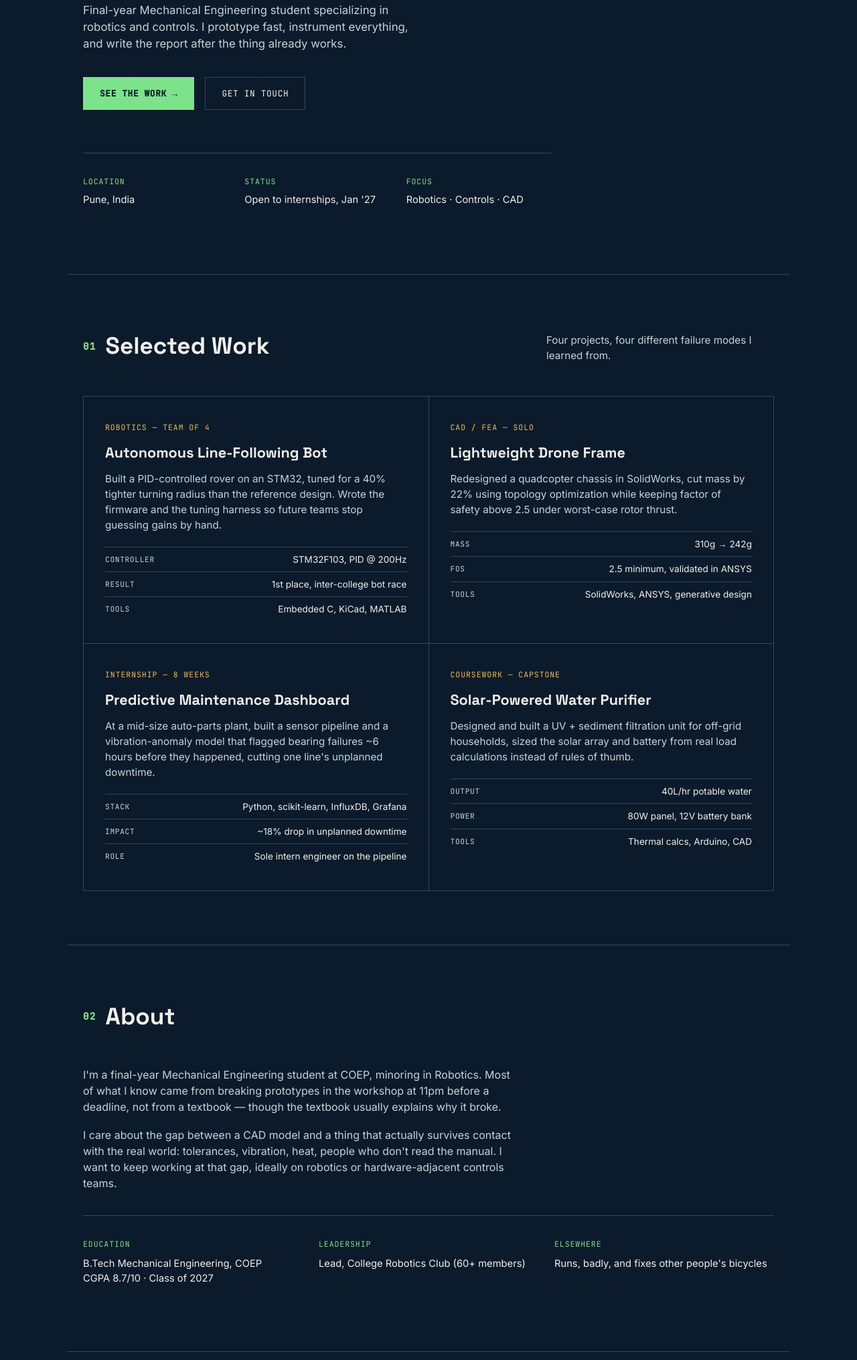
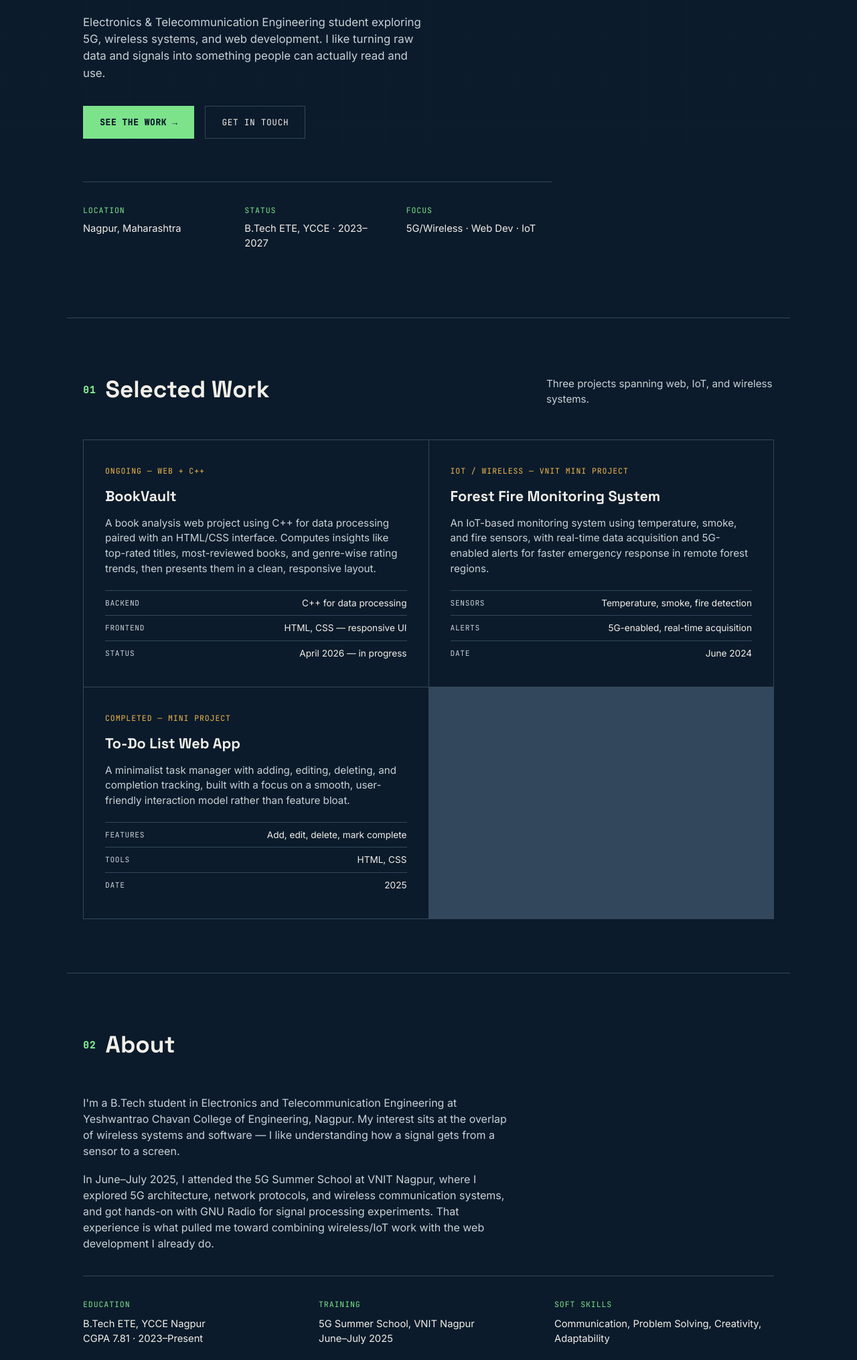
Before and after one commit to Soumya0975/portfoliofake, a plain HTML site: page index.html in a window 1280 px wide. Shown: the part 585-2615 px from the top of the page at 67% size. Drawn offline with Linux system fonts and the light colour scheme.

Commit message:
Update index.html

```diff
--- a/index.html
+++ b/index.html
@@ -3,7 +3,7 @@
 <head>
 <meta charset="UTF-8">
 <meta name="viewport" content="width=device-width, initial-scale=1.0">
-<title>Aditi Rao — Engineering Portfolio</title>
+<title>Soumya Gaikwad — Engineering Portfolio</title>
 <link rel="preconnect" href="https://fonts.googleapis.com">
 <link href="https://fonts.googleapis.com/css2?family=Space+Grotesk:wght@400;500;600;700&family=Inter:wght@400;500;600&family=JetBrains+Mono:wght@400;500&display=swap" rel="stylesheet">
 <link rel="stylesheet" href="style.css">
@@ -13,7 +13,7 @@
 <div class="grid-bg" aria-hidden="true"></div>
 
 <header class="nav">
-  <span class="nav__mark">AR / 04</span>
+  <span class="nav__mark">SG / 03</span>
   <nav class="nav__links">
     <a href="#work">Work</a>
     <a href="#about">About</a>
@@ -33,23 +33,23 @@
         <span class="label">REV</span>
       </div>
       <div class="title-block__row title-block__row--data">
-        <span>Aditi Rao</span>
-        <span>01 / 06</span>
-        <span>2026.4</span>
+        <span>Soumya Gaikwad</span>
+        <span>02 / 26</span>
+        <span>2026.1</span>
       </div>
     </div>
 
     <h1 class="hero__headline">
       I build things<br>
-      that <span class="hero__accent">hold load</span>,<br>
-      run current, <br>
-      and ship on time.
+      that <span class="hero__accent">move signals</span>,<br>
+      process data, <br>
+      and ship on the web.
     </h1>
 
     <p class="hero__sub">
-      Final-year Mechanical Engineering student specializing in robotics and
-      controls. I prototype fast, instrument everything, and write the report
-      after the thing already works.
+      Electronics & Telecommunication Engineering student exploring 5G,
+      wireless systems, and web development. I like turning raw data and
+      signals into something people can actually read and use.
     </p>
 
     <div class="hero__actions">
@@ -58,9 +58,9 @@
     </div>
 
     <div class="hero__meta">
-      <div><span class="mono">LOCATION</span><p>Pune, India</p></div>
-      <div><span class="mono">STATUS</span><p>Open to internships, Jan '27</p></div>
-      <div><span class="mono">FOCUS</span><p>Robotics · Controls · CAD</p></div>
+      <div><span class="mono">LOCATION</span><p>Nagpur, Maharashtra</p></div>
+      <div><span class="mono">STATUS</span><p>B.Tech ETE, YCCE · 2023–2027</p></div>
+      <div><span class="mono">FOCUS</span><p>5G/Wireless · Web Dev · IoT</p></div>
     </div>
   </section>
 
@@ -68,60 +68,48 @@
   <section id="work" class="section">
     <div class="section__head">
       <h2><span class="mono section__num">01</span>Selected Work</h2>
-      <p>Four projects, four different failure modes I learned from.</p>
+      <p>Three projects spanning web, IoT, and wireless systems.</p>
     </div>
 
     <div class="projects">
 
       <article class="project">
-        <div class="project__tag mono">ROBOTICS — TEAM OF 4</div>
-        <h3>Autonomous Line-Following Bot</h3>
-        <p>Built a PID-controlled rover on an STM32, tuned for a 40% tighter
-        turning radius than the reference design. Wrote the firmware and
-        the tuning harness so future teams stop guessing gains by hand.</p>
+        <div class="project__tag mono">ONGOING — WEB + C++</div>
+        <h3>BookVault</h3>
+        <p>A book analysis web project using C++ for data processing paired
+        with an HTML/CSS interface. Computes insights like top-rated
+        titles, most-reviewed books, and genre-wise rating trends, then
+        presents them in a clean, responsive layout.</p>
         <ul class="project__specs">
-          <li><span>Controller</span>STM32F103, PID @ 200Hz</li>
-          <li><span>Result</span>1st place, inter-college bot race</li>
-          <li><span>Tools</span>Embedded C, KiCad, MATLAB</li>
+          <li><span>Backend</span>C++ for data processing</li>
+          <li><span>Frontend</span>HTML, CSS — responsive UI</li>
+          <li><span>Status</span>April 2026 — in progress</li>
         </ul>
       </article>
 
       <article class="project">
-        <div class="project__tag mono">CAD / FEA — SOLO</div>
-        <h3>Lightweight Drone Frame</h3>
-        <p>Redesigned a quadcopter chassis in SolidWorks, cut mass by 22%
-        using topology optimization while keeping factor of safety above 2.5
-        under worst-case rotor thrust.</p>
+        <div class="project__tag mono">IOT / WIRELESS — VNIT MINI PROJECT</div>
+        <h3>Forest Fire Monitoring System</h3>
+        <p>An IoT-based monitoring system using temperature, smoke, and fire
+        sensors, with real-time data acquisition and 5G-enabled alerts for
+        faster emergency response in remote forest regions.</p>
         <ul class="project__specs">
-          <li><span>Mass</span>310g → 242g</li>
-          <li><span>FOS</span>2.5 minimum, validated in ANSYS</li>
-          <li><span>Tools</span>SolidWorks, ANSYS, generative design</li>
+          <li><span>Sensors</span>Temperature, smoke, fire detection</li>
+          <li><span>Alerts</span>5G-enabled, real-time acquisition</li>
+          <li><span>Date</span>June 2024</li>
         </ul>
       </article>
 
       <article class="project">
-        <div class="project__tag mono">INTERNSHIP — 8 WEEKS</div>
-        <h3>Predictive Maintenance Dashboard</h3>
-        <p>At a mid-size auto-parts plant, built a sensor pipeline and a
-        vibration-anomaly model that flagged bearing failures ~6 hours
-        before they happened, cutting one line's unplanned downtime.</p>
+        <div class="project__tag mono">COMPLETED — MINI PROJECT</div>
+        <h3>To-Do List Web App</h3>
+        <p>A minimalist task manager with adding, editing, deleting, and
+        completion tracking, built with a focus on a smooth, user-friendly
+        interaction model rather than feature bloat.</p>
         <ul class="project__specs">
-          <li><span>Stack</span>Python, scikit-learn, InfluxDB, Grafana</li>
-          <li><span>Impact</span>~18% drop in unplanned downtime</li>
-          <li><span>Role</span>Sole intern engineer on the pipeline</li>
-        </ul>
-      </article>
-
-      <article class="project">
-        <div class="project__tag mono">COURSEWORK — CAPSTONE</div>
-        <h3>Solar-Powered Water Purifier</h3>
-        <p>Designed and built a UV + sediment filtration unit for
-        off-grid households, sized the solar array and battery from real
-        load calculations instead of rules of thumb.</p>
-        <ul class="project__specs">
-          <li><span>Output</span>40L/hr potable water</li>
-          <li><span>Power</span>80W panel, 12V battery bank</li>
-          <li><span>Tools</span>Thermal calcs, Arduino, CAD</li>
+          <li><span>Features</span>Add, edit, delete, mark complete</li>
+          <li><span>Tools</span>HTML, CSS</li>
+          <li><span>Date</span>2025</li>
         </ul>
       </article>
 
@@ -135,21 +123,22 @@
     </div>
     <div class="about">
       <p>
-        I'm a final-year Mechanical Engineering student at COEP, minoring in
-        Robotics. Most of what I know came from breaking prototypes in the
-        workshop at 11pm before a deadline, not from a textbook — though the
-        textbook usually explains why it broke.
+        I'm a B.Tech student in Electronics and Telecommunication
+        Engineering at Yeshwantrao Chavan College of Engineering, Nagpur.
+        My interest sits at the overlap of wireless systems and software —
+        I like understanding how a signal gets from a sensor to a screen.
       </p>
       <p>
-        I care about the gap between a CAD model and a thing that actually
-        survives contact with the real world: tolerances, vibration, heat,
-        people who don't read the manual. I want to keep working at that
-        gap, ideally on robotics or hardware-adjacent controls teams.
+        In June–July 2025, I attended the 5G Summer School at VNIT Nagpur,
+        where I explored 5G architecture, network protocols, and wireless
+        communication systems, and got hands-on with GNU Radio for signal
+        processing experiments. That experience is what pulled me toward
+        combining wireless/IoT work with the web development I already do.
       </p>
       <div class="about__facts">
-        <div><span class="mono">EDUCATION</span><p>B.Tech Mechanical Engineering, COEP<br>CGPA 8.7/10 · Class of 2027</p></div>
-        <div><span class="mono">LEADERSHIP</span><p>Lead, College Robotics Club (60+ members)</p></div>
-        <div><span class="mono">ELSEWHERE</span><p>Runs, badly, and fixes other people's bicycles</p></div>
+        <div><span class="mono">EDUCATION</span><p>B.Tech ETE, YCCE Nagpur<br>CGPA 7.81 · 2023–Present</p></div>
+        <div><span class="mono">TRAINING</span><p>5G Summer School, VNIT Nagpur<br>June–July 2025</p></div>
+        <div><span class="mono">SOFT SKILLS</span><p>Communication, Problem Solving, Creativity, Adaptability</p></div>
       </div>
     </div>
   </section>
@@ -162,20 +151,20 @@
     </div>
     <div class="stack">
       <div class="stack__group">
-        <h4 class="mono">Design & Simulation</h4>
-        <ul><li>SolidWorks</li><li>ANSYS</li><li>MATLAB / Simulink</li><li>KiCad</li></ul>
+        <h4 class="mono">Programming</h4>
+        <ul><li>C</li><li>C++</li></ul>
       </div>
       <div class="stack__group">
-        <h4 class="mono">Embedded & Code</h4>
-        <ul><li>Embedded C / C++</li><li>Python</li><li>ROS 2</li><li>Arduino / STM32</li></ul>
+        <h4 class="mono">Core Concepts</h4>
+        <ul><li>Data Structures & Algorithms</li><li>OOPs</li><li>Cloud Computing (Fundamentals)</li></ul>
       </div>
       <div class="stack__group">
-        <h4 class="mono">Fabrication</h4>
-        <ul><li>CNC Milling</li><li>3D Printing (FDM/SLA)</li><li>TIG Welding</li><li>Sheet Metal</li></ul>
+        <h4 class="mono">Web & Design</h4>
+        <ul><li>HTML</li><li>CSS</li><li>Canva</li><li>Figma</li></ul>
       </div>
       <div class="stack__group">
-        <h4 class="mono">Data & Analysis</h4>
-        <ul><li>MS Excel / Power BI</li><li>scikit-learn</li><li>Grafana</li><li>MiniTab</li></ul>
+        <h4 class="mono">Wireless & Signals</h4>
+        <ul><li>5G Architecture & Protocols</li><li>GNU Radio</li><li>IoT Systems</li></ul>
       </div>
     </div>
   </section>
@@ -187,21 +176,21 @@
       <p>Internships, freelance CAD/FEA work, or just talking shop — reach out.</p>
     </div>
     <div class="contact__grid">
-      <a class="contact__item" href="mailto:aditi.rao.eng@gmail.com">
+      <a class="contact__item" href="mailto:soumyangaikwad@gmail.com">
         <span class="mono">EMAIL</span>
-        <p>aditi.rao.eng@gmail.com</p>
+        <p>soumyangaikwad@gmail.com</p>
       </a>
-      <a class="contact__item" href="https://linkedin.com/in/aditirao" target="_blank" rel="noopener">
+      <a class="contact__item" href="#" target="_blank" rel="noopener">
         <span class="mono">LINKEDIN</span>
-        <p>linkedin.com/in/aditirao</p>
+        <p>Add your LinkedIn URL here</p>
       </a>
-      <a class="contact__item" href="https://github.com/aditirao" target="_blank" rel="noopener">
+      <a class="contact__item" href="#" target="_blank" rel="noopener">
         <span class="mono">GITHUB</span>
-        <p>github.com/aditirao</p>
+        <p>Add your GitHub URL here</p>
       </a>
-      <a class="contact__item" href="tel:+919876543210">
+      <a class="contact__item" href="#">
         <span class="mono">PHONE</span>
-        <p>+91 98765 43210</p>
+        <p>Add your phone number here</p>
       </a>
     </div>
   </section>
@@ -209,7 +198,7 @@
 </main>
 
 <footer class="footer">
-  <span class="mono">© 2026 Aditi Rao</span>
+  <span class="mono">© 2026 Soumya Gaikwad</span>
   <span class="mono">Built with HTML &amp; CSS, no framework</span>
 </footer>
 
```
